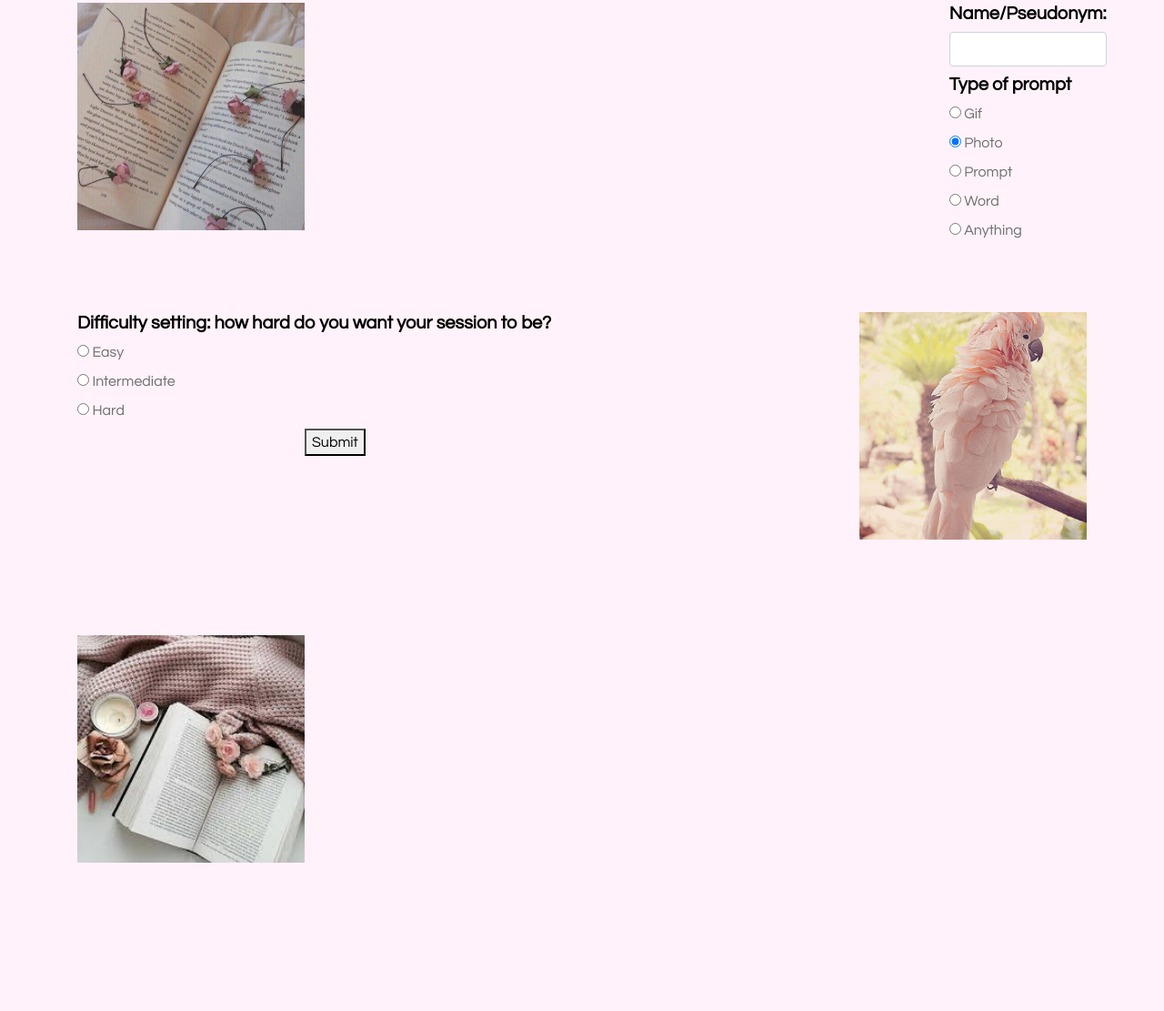
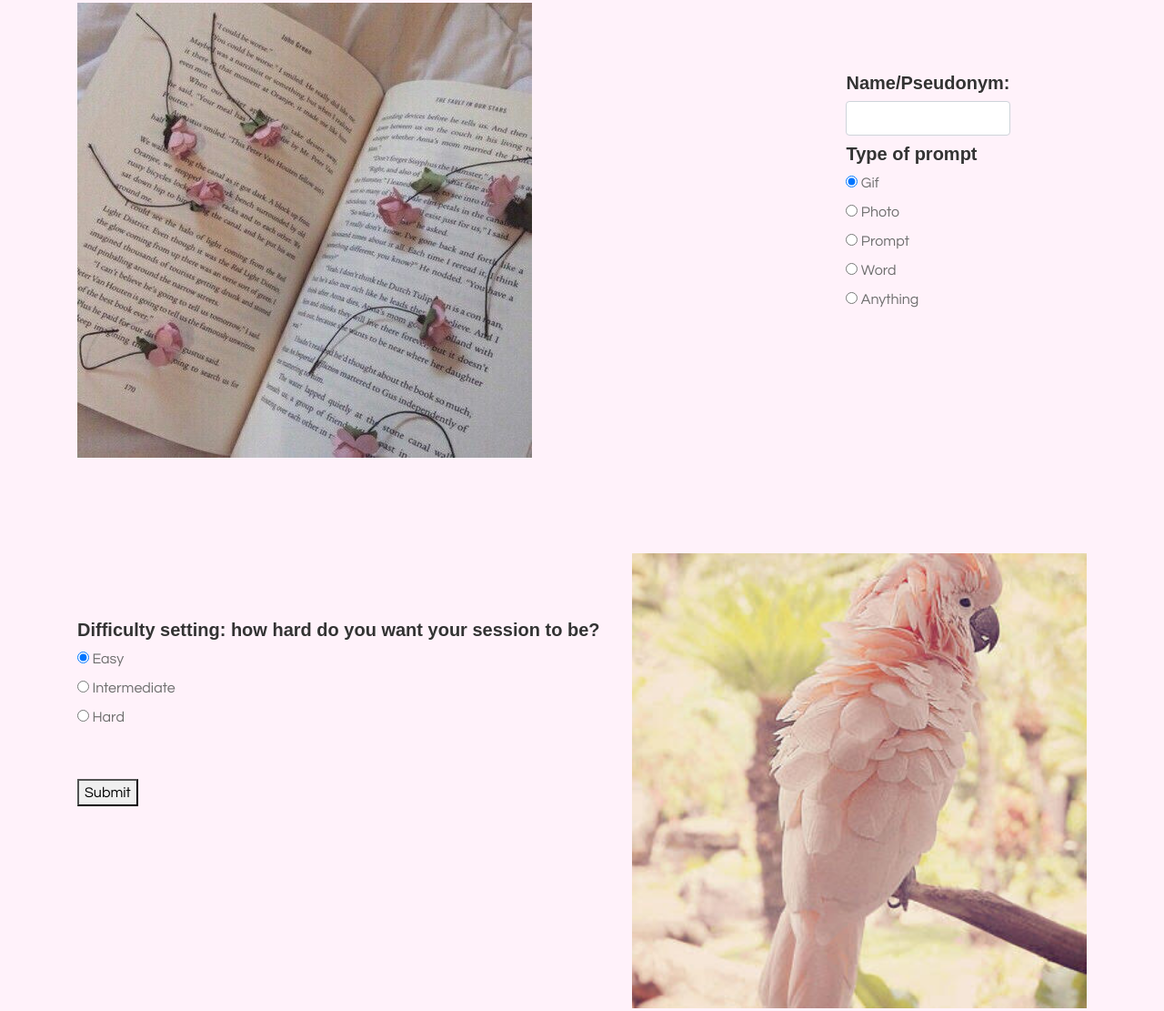
Before and after one commit to ikemanep1/Team_Portfolio_Project-1_Creative_Writing_Prompt_Generator, a website built with webpack: page src/index.html in a window 1280 px wide. Shown: the part 526-1637 px from the top of the page at 91% size. Before the commit the page ends 1474 px from the top, so only its background shows below. Built offline with nearby package versions, Linux system fonts and the light colour scheme; files whose address does not match are found by name.

Commit message:
finishing touches

```diff
--- a/src/index.html
+++ b/src/index.html
@@ -5,6 +5,7 @@
   <title>Creative Writing </title>
 </head>
 <body>
+  <div class="intro">
     <div class="realIntro">
       <h1> Creative Writing </h1>
       <span class="header"><p>One of the greatest ways to express the mind is through writing. Many folks will say that a picture is a thousand words. Through constant practice, exercises in imagination, and goal-directed persistence, one can make a word into a thousand pictures. Welcome to the Pinkathon prompt generator, where you can put your creative writing skills to the test.
@@ -20,12 +21,12 @@
               <h5> Type of prompt </h5>
               <div class="radio">
                 <label>
-                <input type=radio name="promptChoice" value="1"> Gif
+                  <input type=radio name="promptChoice" value="1" checked> Gif
                 </label>
               </div>
               <div class="radio">
                 <label>
-                <input type=radio name="promptChoice" value="2" checked> Photo
+                  <input type=radio name="promptChoice" value="2"> Photo
                 </label>
               </div>
               <div class="radio">
@@ -33,7 +34,6 @@
                   <input type=radio name="promptChoice" value="3"> Prompt
                 </label>
               </div>
-
               <div class="radio">
                 <label>
                   <input type=radio name="promptChoice" value="4"> Word
@@ -47,11 +47,11 @@
             </div>
             <div class="level">
               <div id="div2">
-            </div>
+              </div> <br> <br> <br>
               <h5> Difficulty setting: how hard do you want your session to be? </h5>
               <div class="radio2">
                 <label>
-                <input type=radio name="difficultyChoice" value="1"> Easy
+                  <input type=radio name="difficultyChoice" value="1" checked> Easy
                 </label>
               </div>
               <div class="radio2">
@@ -63,17 +63,21 @@
                 <label>
                   <input type=radio name="difficultyChoice" value="3"> Hard
                 </label>
-            </div>
+              </div> <br> <br>
+              <button type="click" id="menuSubmit" name="button">Submit</button>
             </div>
 
             <div id="div3">
             </div>
-
-          <button type="click" id="menuSubmit" name="button">Submit</button>
           </form>
+        </div>
+      </div>
+      <div class="container">
         <div class="writing-space">
           <p class="userPrompt">Write about this: <span class="promptResult"></span></p>
           <img src="src" id="gif-prompt" alt="press submit to activate">
+          <br>
+          <br>
           <div id="words-prompt"> You can write about anything, but use all of these words somewhere in your piece:  </div>
           <div id="exclude-words"> Words to exclude: <span id="excludeArray"></span> </div>
           <img src="photo" alt="" class="photo">
@@ -82,11 +86,16 @@
             <button type="submit" name="button" id="writing-submit">See your writing!</button>
           </form>
         </div>
+      </div>
+      <div class="container">
         <div class="review">
-          <p>this is where your writing will show up, <span id="author-name"></span>: <span id="submission"></span></p>
+          <p>Author: <span id="author-name"></span></p>
+          <p><span id="submission"></span></p>
           <p id="success">Congratulations! You didn't use any of the forbidden words! You are awarded 10 points!</p>
           <p id="failure">Wow. You used one or more of the forbidden words. No points for you. </p>
         </div>
       </div>
+    </div>
+  </div>
 </body>
 </html>
--- a/src/styles.css
+++ b/src/styles.css
@@ -16,7 +16,7 @@
   display: none;
 }
 
- .photo {
+.photo {
   display: none;
   width: 700px;
   height: 700px;
@@ -51,44 +51,47 @@ body {
 }
 
 #theImg {
-  height: 250px;
-  width: 250px;
+  height: 500px;
+  width: 500px;
   float: left;
   margin-top: 1cm;
 }
 #theImg3 {
-  height: 250px;
-  width: 250px;
+  height: 500px;
+  width: 500px;
   float: left;
-  margin-top: 6cm;
+  margin-top: 10cm;
 }
 
 .proptType {
   width: 4cm;
-    float: right;
-      margin-top: 1cm;
+  float: right;
+  margin-top: 3cm;
+  margin-right: 3cm;
 
 }
 .level {
-   padding-top: 10cm;
+  padding-top: 17cm;
 
 }
 #wordlimit {
-    float: right;
-    width: 5cm;
-    margin-top: 6cm;
+  float: right;
+  width: 5cm;
+  margin-top: 6cm;
 }
 #theImg2 {
-  height: 250px;
-  width: 250px;
+  height: 500px;
+  width: 500px;
   float: right;
 
 }
 h5, h1 {
-  color: black;
+  color: #333333;
   font-weight: bold;
+  font-family: Livvic, sans-serif;
 }
 .header {
+  font-style: italic;
   color: black;
   font-size: 18px;
   text-align: left;
@@ -96,3 +99,12 @@ h5, h1 {
   padding-left: 1cm;
   padding-right: 1cm;
 }
+#draft {
+  width: 600px;
+  height: 300px;
+}
+#submit1 {
+  margin-top: 9cm;
+  margin-left: -2cm;
+
+}
```
Lines whose indentation alone changed are shown as unchanged.
